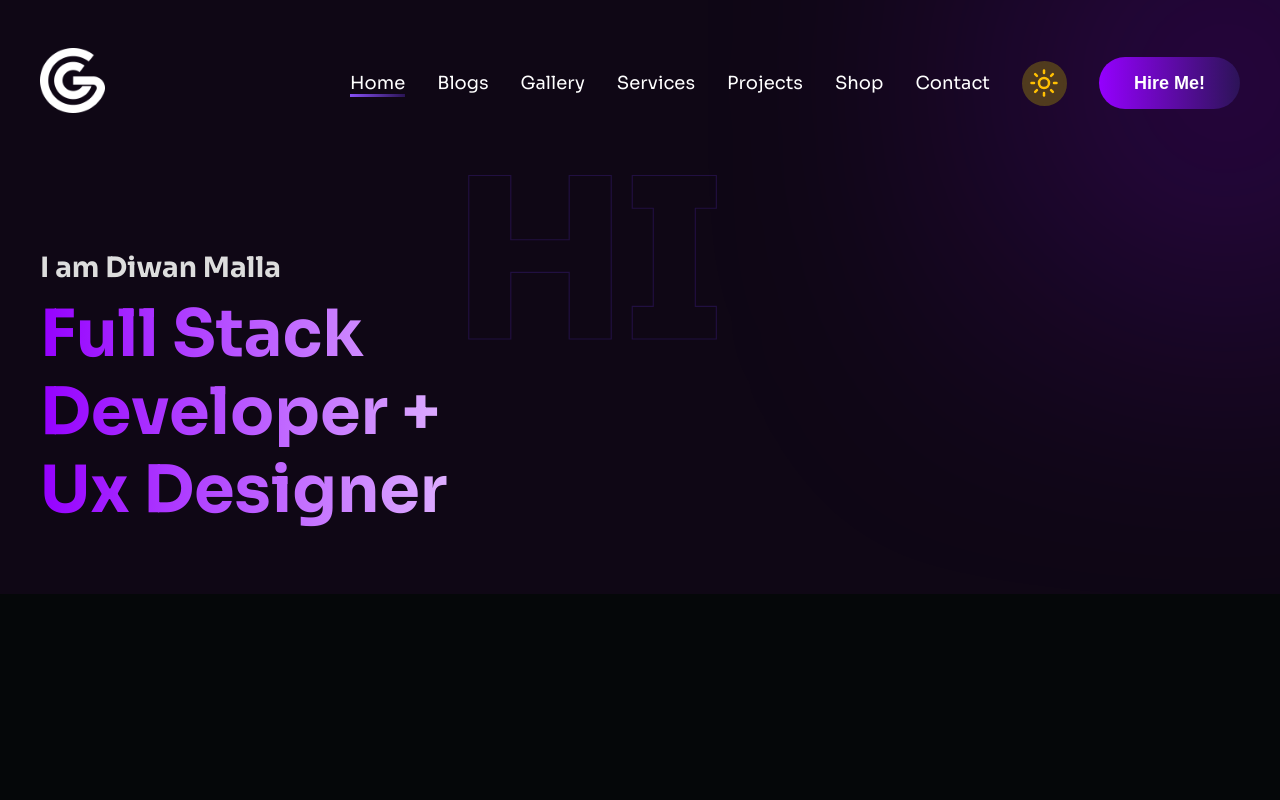
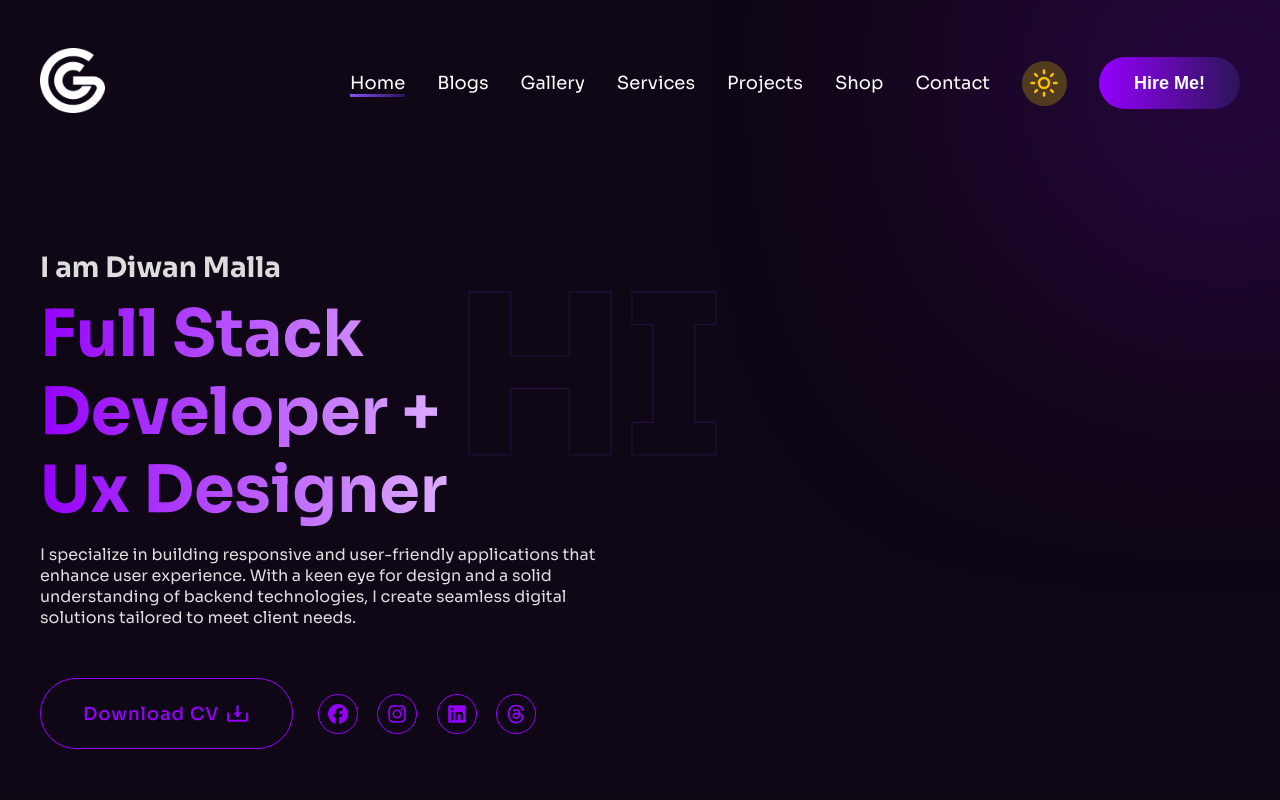
Before and after one commit to DiwanMalla/Portfolio, a Next.js app in the folder FORNTEND/: page / in a window 1280 px wide. Shown: the top 800 px of the page. Built offline with nearby package versions, Linux system fonts and the light colour scheme; a web font is replaced by a local one.

Commit message:
Added bio and download cv button with social link

```diff
--- a/FORNTEND/pages/index.js
+++ b/FORNTEND/pages/index.js
@@ -1,4 +1,12 @@
 import Head from "next/head";
+import Link from "next/link";
+import { BiDownload } from "react-icons/bi";
+import {
+  FaFacebook,
+  FaInstagram,
+  FaLinkedin,
+  FaThreads,
+} from "react-icons/fa6";
 
 export default function Home() {
   // services data
@@ -59,6 +67,39 @@ export default function Home() {
               <div className="hero_img_box heroimgbox">
                 <img src="/img/me.png" alt="coder" />
               </div>
+              <div>
+                I specialize in building responsive and user-friendly
+                applications that enhance user experience. With a keen eye for
+                design and a solid understanding of backend technologies, I
+                create seamless digital solutions tailored to meet client needs.
+              </div>
+              <div className="hero_btn_box">
+                <Link href="/" download={"/img/me.png"} className="download_cv">
+                  Download CV <BiDownload />
+                </Link>
+                <ul className="hero_social">
+                  <li>
+                    <a href="/">
+                      <FaFacebook />
+                    </a>
+                  </li>
+                  <li>
+                    <a href="/">
+                      <FaInstagram />
+                    </a>
+                  </li>
+                  <li>
+                    <a href="/">
+                      <FaLinkedin />
+                    </a>
+                  </li>
+                  <li>
+                    <a href="/">
+                      <FaThreads />
+                    </a>
+                  </li>
+                </ul>
+              </div>
             </div>
           </div>
         </div>
```
